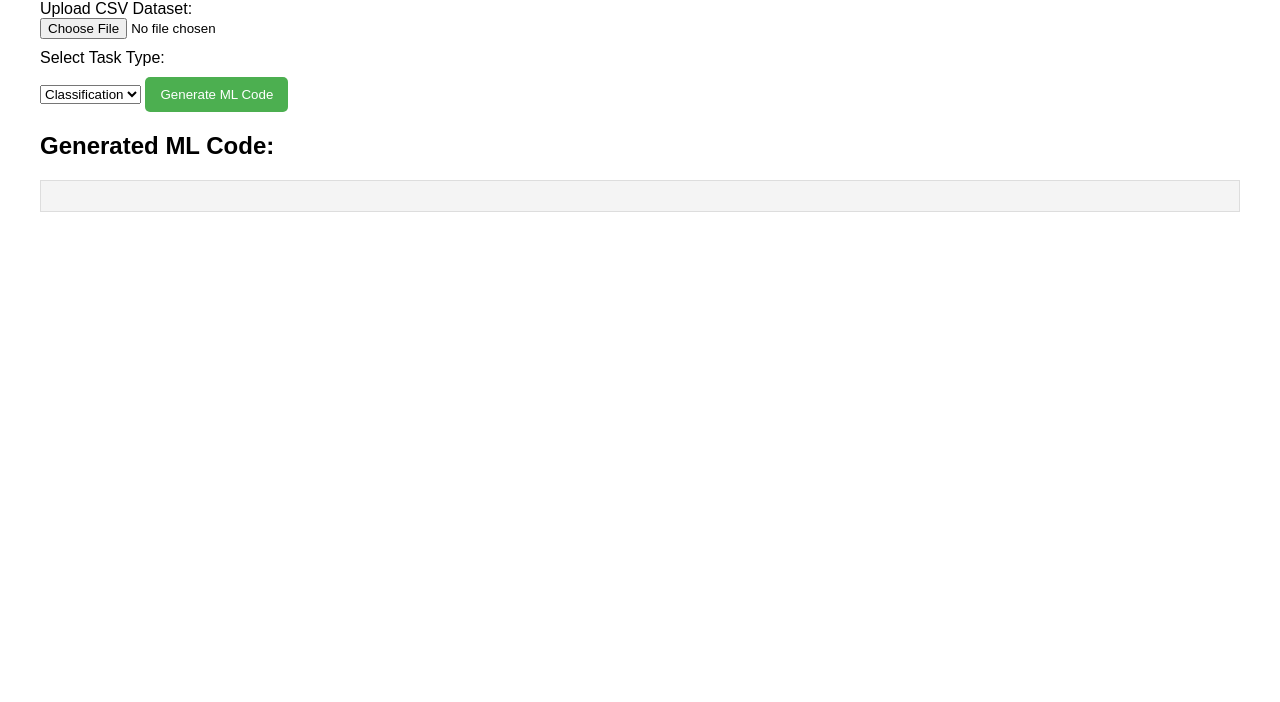
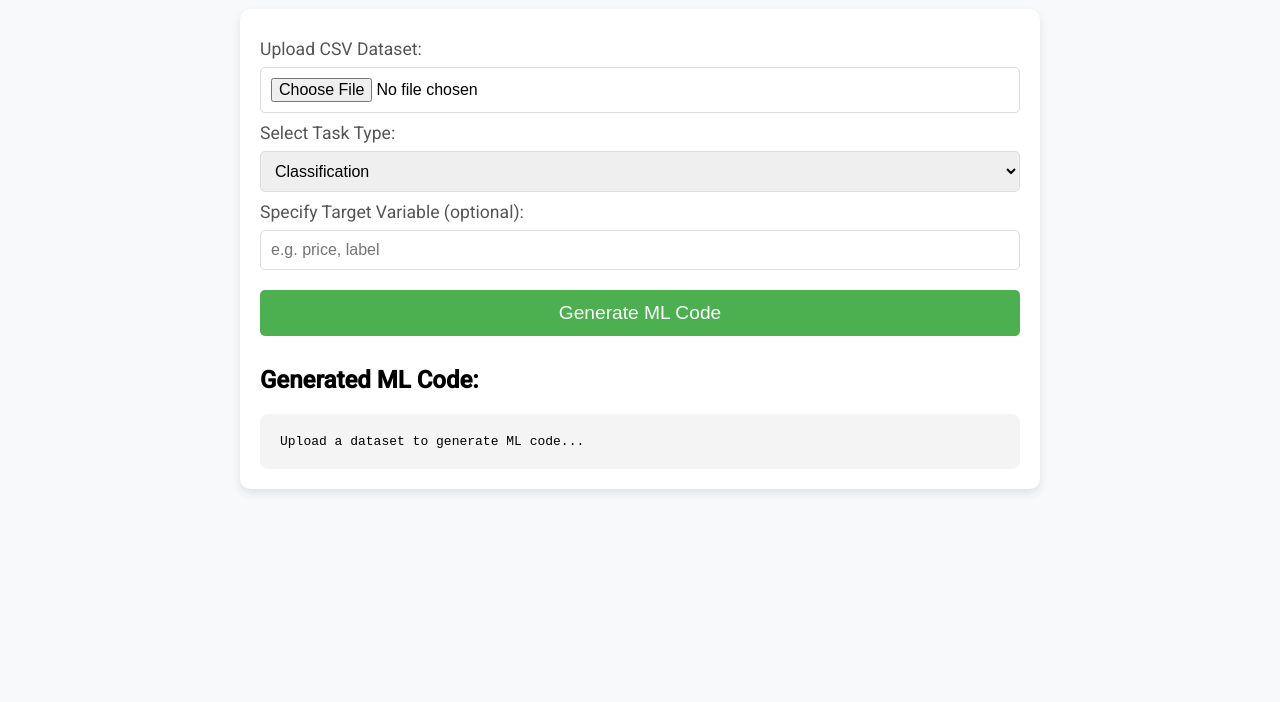
Before and after one commit to altf4-games/AutoML, a plain HTML site: page public/index.html in a window 1280 px wide. Shown: the part 98-800 px from the top of the page. Drawn offline with Linux system fonts and the light colour scheme.

Commit message:
Added Target

```diff
--- a/public/index.html
+++ b/public/index.html
@@ -5,32 +5,64 @@
     <meta charset="UTF-8">
     <meta name="viewport" content="width=device-width, initial-scale=1.0">
     <title>AutoML++</title>
+    <link href="https://fonts.googleapis.com/css2?family=Roboto:wght@400;500&display=swap" rel="stylesheet">
     <style>
+        * {
+            box-sizing: border-box;
+            margin: 0;
+            padding: 0;
+        }
+
         body {
-            font-family: Arial, sans-serif;
-            margin: 40px;
+            font-family: 'Roboto', sans-serif;
+            background-color: #f8f9fa;
+            padding: 40px;
         }
 
         h1 {
+            text-align: center;
             color: #333;
+            margin-bottom: 20px;
+            font-size: 2.5rem;
         }
 
-        form {
-            margin-bottom: 20px;
+        .container {
+            max-width: 800px;
+            margin: 0 auto;
+            padding: 20px;
+            background-color: #fff;
+            border-radius: 10px;
+            box-shadow: 0 4px 10px rgba(0, 0, 0, 0.1);
         }
 
         label {
+            font-size: 1.1rem;
+            margin-top: 10px;
             display: block;
-            margin-top: 10px;
+            color: #555;
+        }
+
+        input[type="file"],
+        select,
+        input[type="text"] {
+            width: 100%;
+            padding: 10px;
+            margin-top: 8px;
+            border: 1px solid #ddd;
+            border-radius: 5px;
+            font-size: 1rem;
         }
 
         button {
-            margin-top: 10px;
-            padding: 10px 15px;
+            display: block;
+            width: 100%;
+            padding: 12px;
+            margin-top: 20px;
             background-color: #4CAF50;
             color: white;
             border: none;
             border-radius: 5px;
+            font-size: 1.2rem;
             cursor: pointer;
         }
 
@@ -40,18 +72,24 @@
 
         pre {
             background-color: #f4f4f4;
-            padding: 15px;
-            border: 1px solid #ddd;
+            padding: 20px;
+            border-radius: 8px;
+            margin-top: 20px;
             white-space: pre-wrap;
             word-wrap: break-word;
+        }
+
+        .generated-section {
+            margin-top: 30px;
         }
     </style>
 </head>
 
 <body>
 
-    <h1>AutoML++: Generate Your Machine Learning Model</h1>
+    <h1>AutoML++: Generate Your ML Model</h1>
 
+    <div class="container">
         <form id="uploadForm">
             <label for="dataset">Upload CSV Dataset:</label>
             <input type="file" id="dataset" name="dataset" accept=".csv" required>
@@ -63,11 +101,17 @@
                 <option value="clustering">Clustering</option>
             </select>
 
+            <label for="target">Specify Target Variable (optional):</label>
+            <input type="text" id="target" name="target" placeholder="e.g. price, label">
+
             <button type="submit">Generate ML Code</button>
         </form>
 
+        <div class="generated-section">
             <h2>Generated ML Code:</h2>
-    <pre id="output"></pre>
+            <pre id="output">Upload a dataset to generate ML code...</pre>
+        </div>
+    </div>
 
     <script>
         document.getElementById('uploadForm').addEventListener('submit', async function (event) {
@@ -76,10 +120,12 @@
             const formData = new FormData();
             const fileInput = document.getElementById('dataset');
             const taskType = document.getElementById('task').value;
+            const targetVariable = document.getElementById('target').value;
 
-            // Append the CSV file and task type to the form data
+            // Append the CSV file and task type and target variable to the form data
             formData.append('dataset', fileInput.files[0]);
             formData.append('task', taskType);
+            if (targetVariable) formData.append('target', targetVariable);
 
             // Send the form data to the server
             try {
```
Also changed, not shown: api/index.js (+5 -4 lines). Lines whose indentation alone changed are shown as unchanged.
